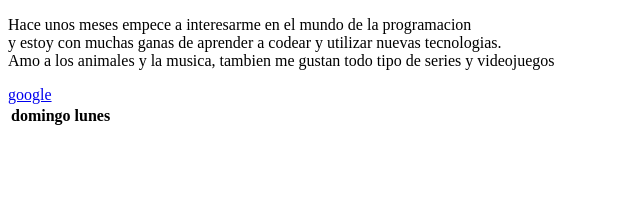
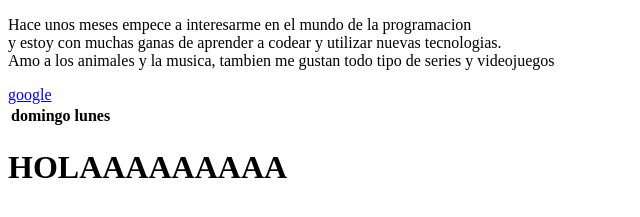
Before and after one commit to LuchoRZ/primer-git, a plain HTML site: page index.html in a window 1280 px wide. Shown: the part 475-692 px from the top of the page, without its empty margins (0-640 px from the left). Drawn offline with Linux system fonts and the light colour scheme.

Commit message:
agrege un h1

```diff
--- a/index.html
+++ b/index.html
@@ -30,5 +30,7 @@
 
     </table>
 
+    <h1>HOLAAAAAAAAA</h1>
+
 </body>
 </html>
```
